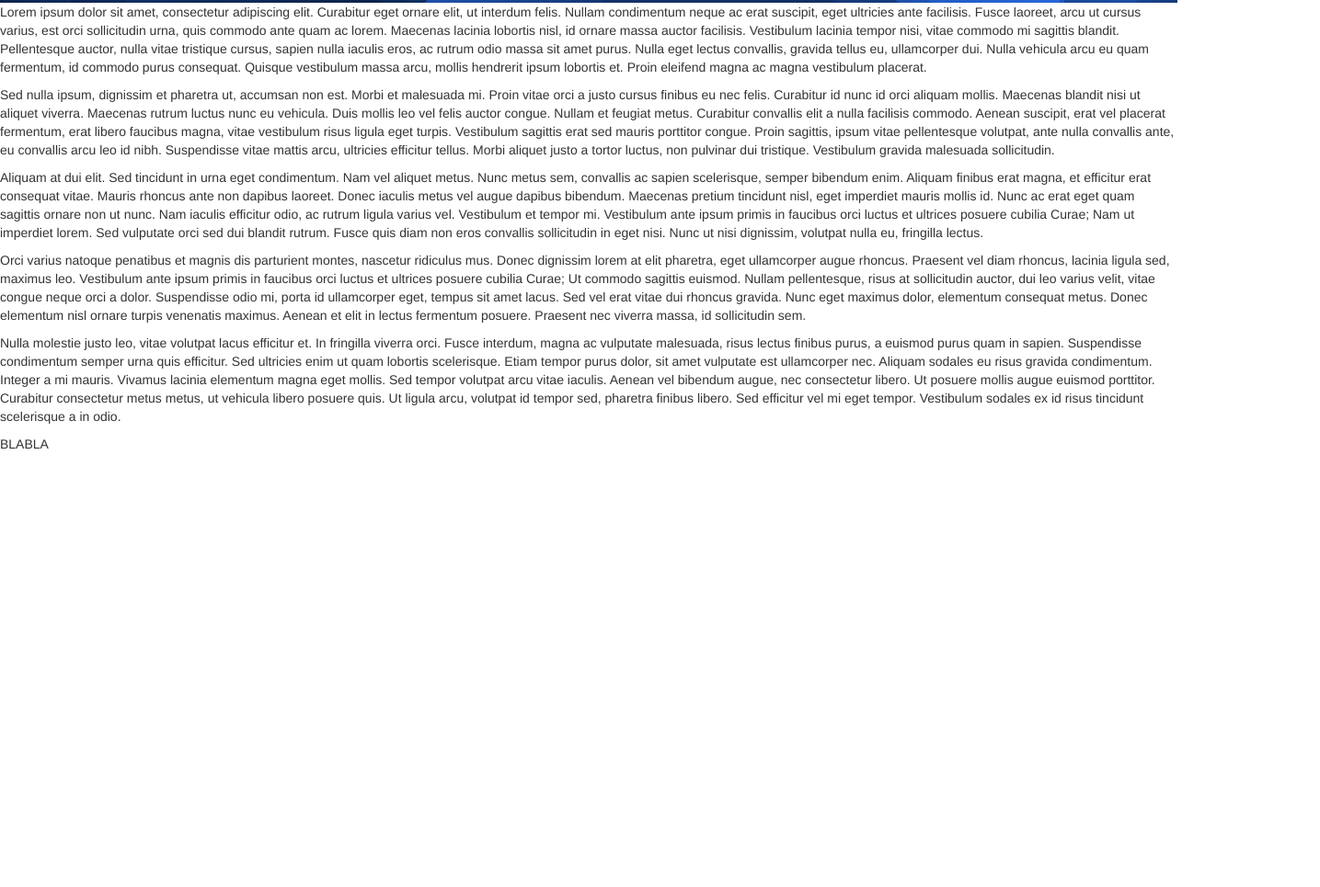
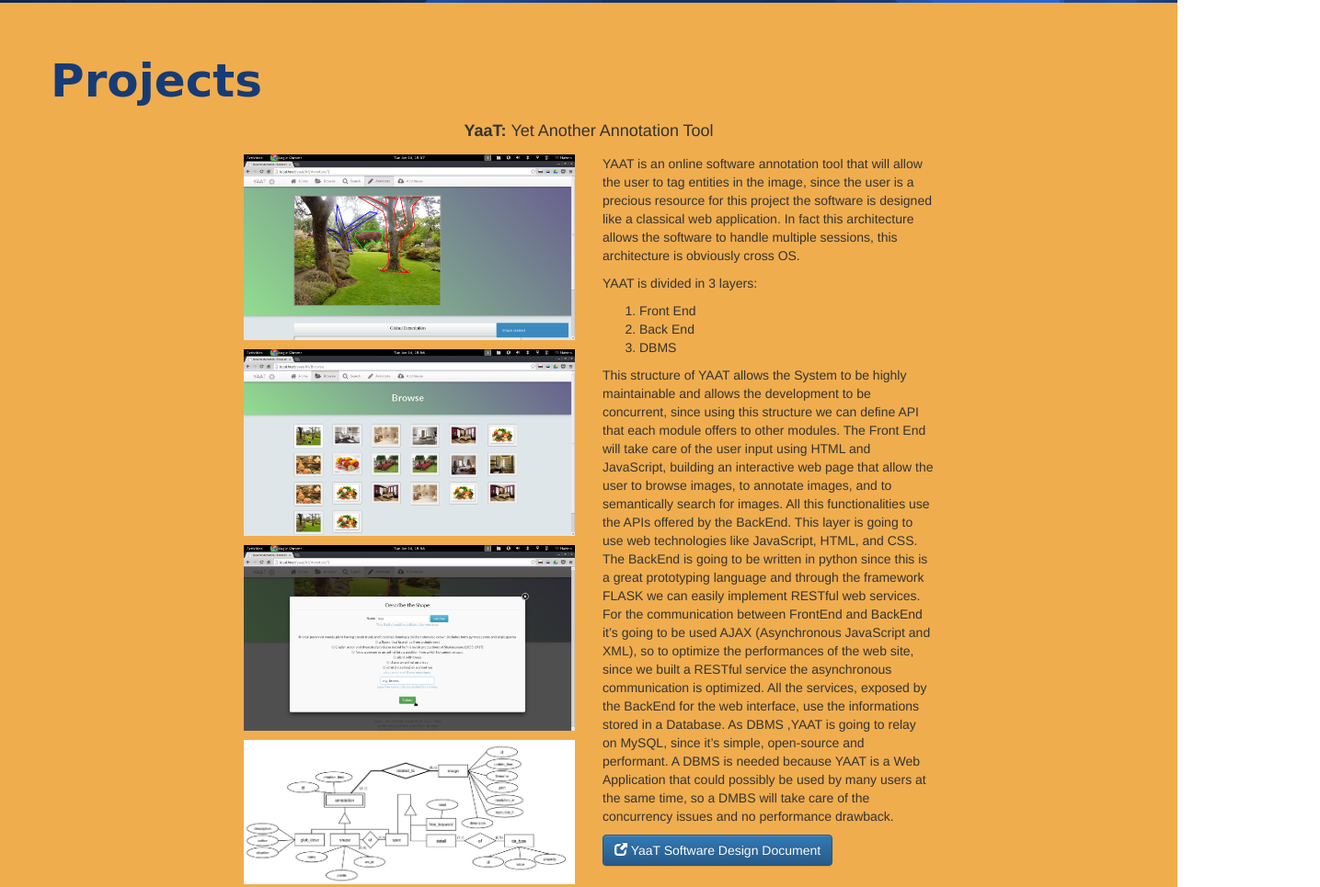
Before and after one commit to hkgian/hkgian.github.io, a plain HTML site: page index.html in a window 1280 px wide. Shown: the part 767-1732 px from the top of the page at 92% size, 1435 px wide, since content can reach past the window. Before the commit the page ends 1260 px from the top, so only its background shows below. Drawn offline with nearby package versions, Linux system fonts and the light colour scheme.

Commit message:
Yaat v1
Added info and pics of YAAT

```diff
--- a/css/mystyles.css
+++ b/css/mystyles.css
@@ -41,15 +41,38 @@ header .header-content .header-content-inner p {
   margin-bottom: 50px;
 }
 
+.section-padding {
+    padding-top: 50px;
+}
 
+.image-thumbnails {
+    max-width: 100px;
+    height: auto;
+}
 
-height: 100vh;
-    background-image: url(img/img.jpeg);/this is the same image as yours/
-    background-size: cover;
-    background-position: center;
-    margin-bottom: 50px;
-    display: flex;
-    flex-direction: column;
-    justify-content: center;
-    align-items: center;
-    text-align: center;
+.sec-bg {
+    background-color: rgb(240, 173, 78);
+}
+
+.sec-bg-color {
+    color:  rgb(240, 173, 78);
+}
+.padding-top-5 {
+    padding-top: 5px;
+}
+.padding-top-10 {
+    padding-top: 10px;
+}
+.padding-top-20 {
+    padding-top: 20px;
+}
+
+h2 {
+    font-family: "Brush Script MT", cursive;
+	font-size: 50px;
+	font-style: normal;
+	font-variant: normal;
+	font-weight: bold;
+	line-height: 30px;
+    color: rgb(23, 59, 117);
+}
--- a/index.html
+++ b/index.html
@@ -6,7 +6,7 @@
     <![endif]-->
     <meta charset="UTF-8">
     <meta http-equiv="X-UA-Compatible" content="IE=edge">
-    <meta name="viewport" content="width=device-width, initial-scale=1">
+    <meta name="viewport" content="width=device-width, initial-scale=1.0">
     <title>Gianluca Interino</title>
     <!-- Latest compiled and minified CSS -->
     <link rel="stylesheet" href="https://maxcdn.bootstrapcdn.com/bootstrap/3.3.7/css/bootstrap.min.css" integrity="sha384-BVYiiSIFeK1dGmJRAkycuHAHRg32OmUcww7on3RYdg4Va+PmSTsz/K68vbdEjh4u" crossorigin="anonymous">
@@ -19,7 +19,8 @@
     <script src="https://cdnjs.cloudflare.com/ajax/libs/jquery-easing/1.3/jquery.easing.min.js"></script>
     <script src="js/script.js"></script>
 </head>
-<body id="page-top">
+<body>
+    <section id="page-top">
         <nav class="navbar navbar-default navbar-fixed-top">
             <div class="container-fluid">
                 <div class="navbar-header">
@@ -41,33 +42,80 @@
 
             </div>
         </nav>
-
         <header>
             <div class="header-content">
                 <div class="header-content-inner">
-                <h1 id="homeHeading">WORK IN PROGRESS</h1>
-                <hr>
-                <p>Technology passionate software engineer</p>
-                <a href="#about" class="btn btn-primary btn-xl page-scroll">Find Out More</a>
+                    <h1 id="homeHeading" class="sec-bg-color">WORK IN PROGRESS</h1>
+                    <hr class="sec-bg-color">
+                    <p class="sec-bg-color">Technology lover, software engineer</p>
+                    <a href="#about" class="btn btn-primary btn-xl">Find Out More</a>
                 </div>
             </div>
         </header>
+    </section>
+    <section id="projects" class="section-padding sec-bg">
+        <div class="container">
+            <div class="row">
+                <h2>Projects</h2>
+            </div>
+            <h4 class="text-center padding-top-10"><strong>YaaT: </strong>Yet Another Annotation Tool</h4>
+                <div class="row padding-top-5">
+                <div class="col-md-4 col-md-offset-2">
+                    <img class="img-responsive " src="images/YAAT-tag.png" alt="" width="860" height="645">
+                    <img class="img-responsive padding-top-10" src="images/YAAT-browse.png" alt="" width="860" height="645">
+                    <img class="img-responsive padding-top-10" src="images/YAAT-describe.png" alt="" width="860" height="645">
+                    <img class="img-responsive padding-top-10" src="images/YAAT-ER.jpg" alt="" width="860" height="645">
+                    <img class="img-responsive padding-top-10" src="images/YAAT-architecture.jpg" alt="" width="860" height="645">
+                </div>
+                <div class="col-md-4">
+                    <p>
+                        YAAT is an online software annotation tool that will allow the user to tag entities in the image, since the user is a precious resource for this project the software is designed like a classical web application. In fact this architecture allows the software to handle multiple sessions, this architecture is obviously cross OS.
+                    </p>
+                    <p>
+                        YAAT is  divided in 3 layers:
+                        <ol>
+                            <li>Front End</li>
+                            <li>Back End</li>
+                            <li>DBMS</li>
+                        </ol>
+                        This structure of YAAT allows the System to be highly maintainable and allows the development to be concurrent, since using this structure we can define API that each module offers to other modules. The Front End will take care of the user input using HTML and JavaScript, building an interactive web page that allow the user to browse images, to annotate images, and to semantically search for images. All this functionalities use the APIs offered by the BackEnd. This layer is going to use web technologies like JavaScript, HTML, and CSS. The BackEnd is going to be written in python since this is a great prototyping language and through the framework FLASK we can easily implement RESTful  web services. For the communication between FrontEnd and BackEnd it’s going to be used AJAX (Asynchronous JavaScript and XML), so to optimize the performances of the web site, since we built a RESTful service the asynchronous communication is optimized. All the services, exposed by the BackEnd for the web interface, use the informations stored in a Database. As DBMS ,YAAT is going to relay on MySQL, since it’s simple, open-source and performant. A DBMS is needed because YAAT is a Web Application that could possibly be used by many users at the same time, so a DMBS will take care of the concurrency issues and no performance drawback.
+                    </p>
+                    <a href="https://drive.google.com/file/d/0B8Lf1bl0LGJpT1RKSGlFWjhJTk0/view?usp=sharing" class="btn btn-primary btn-xl" >
+                        <span class="glyphicon glyphicon-new-window" aria-hidden="true"> </span>
+                        YaaT Software Design Document
+                    </a>
+                </div>
 
-    <div id="about">
+            </div>
+            <div class="row">
+                <div class="col-md-8 col-md-offset-2">
+                    <h4>RecSys</h4>
+                    <img src="https://i1.wp.com/www.isoin.es/wp-content/uploads/2016/08/recommender-systems-thumbs-up.jpg" alt="RecSys" class="img-rounded image-thumbnails">
                     <p>
                         Lorem ipsum dolor sit amet, consectetur adipiscing elit. Curabitur eget ornare elit, ut interdum felis. Nullam condimentum neque ac erat suscipit, eget ultricies ante facilisis. Fusce laoreet, arcu ut cursus varius, est orci sollicitudin urna, quis commodo ante quam ac lorem. Maecenas lacinia lobortis nisl, id ornare massa auctor facilisis. Vestibulum lacinia tempor nisi, vitae commodo mi sagittis blandit. Pellentesque auctor, nulla vitae tristique cursus, sapien nulla iaculis eros, ac rutrum odio massa sit amet purus. Nulla eget lectus convallis, gravida tellus eu, ullamcorper dui. Nulla vehicula arcu eu quam fermentum, id commodo purus consequat. Quisque vestibulum massa arcu, mollis hendrerit ipsum lobortis et. Proin eleifend magna ac magna vestibulum placerat.
                     </p>
+                </div>
+            </div>
+                <div class="col-md-8 col-md-offset-2 ">
+                    <h4>smART</h4>
+                    <div class="image-thumbnails">
+                        <img src="https://www.robots.ox.ac.uk/~vgg/practicals/instance-recognition/images/cover.png" alt="" class="img-rounded image-thumbnails">
+
+                    </div>
                     <p>
-        Sed nulla ipsum, dignissim et pharetra ut, accumsan non est. Morbi et malesuada mi. Proin vitae orci a justo cursus finibus eu nec felis. Curabitur id nunc id orci aliquam mollis. Maecenas blandit nisi ut aliquet viverra. Maecenas rutrum luctus nunc eu vehicula. Duis mollis leo vel felis auctor congue. Nullam et feugiat metus. Curabitur convallis elit a nulla facilisis commodo. Aenean suscipit, erat vel placerat fermentum, erat libero faucibus magna, vitae vestibulum risus ligula eget turpis. Vestibulum sagittis erat sed mauris porttitor congue. Proin sagittis, ipsum vitae pellentesque volutpat, ante nulla convallis ante, eu convallis arcu leo id nibh. Suspendisse vitae mattis arcu, ultricies efficitur tellus. Morbi aliquet justo a tortor luctus, non pulvinar dui tristique. Vestibulum gravida malesuada sollicitudin.
+                        Lorem ipsum dolor sit amet, consectetur adipiscing elit. Curabitur eget ornare elit, ut interdum felis. Nullam condimentum neque ac erat suscipit, eget ultricies ante facilisis. Fusce laoreet, arcu ut cursus varius, est orci sollicitudin urna, quis commodo ante quam ac lorem. Maecenas lacinia lobortis nisl, id ornare massa auctor facilisis. Vestibulum lacinia tempor nisi, vitae commodo mi sagittis blandit. Pellentesque auctor, nulla vitae tristique cursus, sapien nulla iaculis eros, ac rutrum odio massa sit amet purus. Nulla eget lectus convallis, gravida tellus eu, ullamcorper dui. Nulla vehicula arcu eu quam fermentum, id commodo purus consequat. Quisque vestibulum massa arcu, mollis hendrerit ipsum lobortis et. Proin eleifend magna ac magna vestibulum placerat.
                     </p>
+                </div>
+                <div class="col-md-2 ">
+                    <h4>Bubble War</h4>
+                    <img src="http://imag.malavida.com/mvimgbig/download-fs/agar-io-16069-3.jpg" alt="">
                     <p>
-        Aliquam at dui elit. Sed tincidunt in urna eget condimentum. Nam vel aliquet metus. Nunc metus sem, convallis ac sapien scelerisque, semper bibendum enim. Aliquam finibus erat magna, et efficitur erat consequat vitae. Mauris rhoncus ante non dapibus laoreet. Donec iaculis metus vel augue dapibus bibendum. Maecenas pretium tincidunt nisl, eget imperdiet mauris mollis id. Nunc ac erat eget quam sagittis ornare non ut nunc. Nam iaculis efficitur odio, ac rutrum ligula varius vel. Vestibulum et tempor mi. Vestibulum ante ipsum primis in faucibus orci luctus et ultrices posuere cubilia Curae; Nam ut imperdiet lorem. Sed vulputate orci sed dui blandit rutrum. Fusce quis diam non eros convallis sollicitudin in eget nisi. Nunc ut nisi dignissim, volutpat nulla eu, fringilla lectus.
+                        Lorem ipsum dolor sit amet, consectetur adipiscing elit. Curabitur eget ornare elit, ut interdum felis. Nullam condimentum neque ac erat suscipit, eget ultricies ante facilisis. Fusce laoreet, arcu ut cursus varius, est orci sollicitudin urna, quis commodo ante quam ac lorem. Maecenas lacinia lobortis nisl, id ornare massa auctor facilisis. Vestibulum lacinia tempor nisi, vitae commodo mi sagittis blandit. Pellentesque auctor, nulla vitae tristique cursus, sapien nulla iaculis eros, ac rutrum odio massa sit amet purus. Nulla eget lectus convallis, gravida tellus eu, ullamcorper dui. Nulla vehicula arcu eu quam fermentum, id commodo purus consequat. Quisque vestibulum massa arcu, mollis hendrerit ipsum lobortis et. Proin eleifend magna ac magna vestibulum placerat.
                     </p>
-        <p>
-        Orci varius natoque penatibus et magnis dis parturient montes, nascetur ridiculus mus. Donec dignissim lorem at elit pharetra, eget ullamcorper augue rhoncus. Praesent vel diam rhoncus, lacinia ligula sed, maximus leo. Vestibulum ante ipsum primis in faucibus orci luctus et ultrices posuere cubilia Curae; Ut commodo sagittis euismod. Nullam pellentesque, risus at sollicitudin auctor, dui leo varius velit, vitae congue neque orci a dolor. Suspendisse odio mi, porta id ullamcorper eget, tempus sit amet lacus. Sed vel erat vitae dui rhoncus gravida. Nunc eget maximus dolor, elementum consequat metus. Donec elementum nisl ornare turpis venenatis maximus. Aenean et elit in lectus fermentum posuere. Praesent nec viverra massa, id sollicitudin sem.
-        </p>
-        <p>
-        Nulla molestie justo leo, vitae volutpat lacus efficitur et. In fringilla viverra orci. Fusce interdum, magna ac vulputate malesuada, risus lectus finibus purus, a euismod purus quam in sapien. Suspendisse condimentum semper urna quis efficitur. Sed ultricies enim ut quam lobortis scelerisque. Etiam tempor purus dolor, sit amet vulputate est ullamcorper nec. Aliquam sodales eu risus gravida condimentum. Integer a mi mauris. Vivamus lacinia elementum magna eget mollis. Sed tempor volutpat arcu vitae iaculis. Aenean vel bibendum augue, nec consectetur libero. Ut posuere mollis augue euismod porttitor. Curabitur consectetur metus metus, ut vehicula libero posuere quis. Ut ligula arcu, volutpat id tempor sed, pharetra finibus libero. Sed efficitur vel mi eget tempor. Vestibulum sodales ex id risus tincidunt scelerisque a in odio.    </div>
+                </div>
+            </div>
+        </div>
+    </section>
     <div id="contact">
         BLABLA
     </div>
--- a/js/script.js
+++ b/js/script.js
@@ -11,7 +11,7 @@
             {
              scrollTop: $anchor.top
             },
-            5000,
+            300,
             'easeOutExpo');
         return false;
     });
```
Also changed, not shown: images/YAAT-ER.jpg (added), images/YAAT-add.png (added), images/YAAT-architecture.jpg (added), images/YAAT-browse.png (added), images/YAAT-describe.png (added), images/YAAT-tag.png (added). Lines whose indentation alone changed are shown as unchanged.
